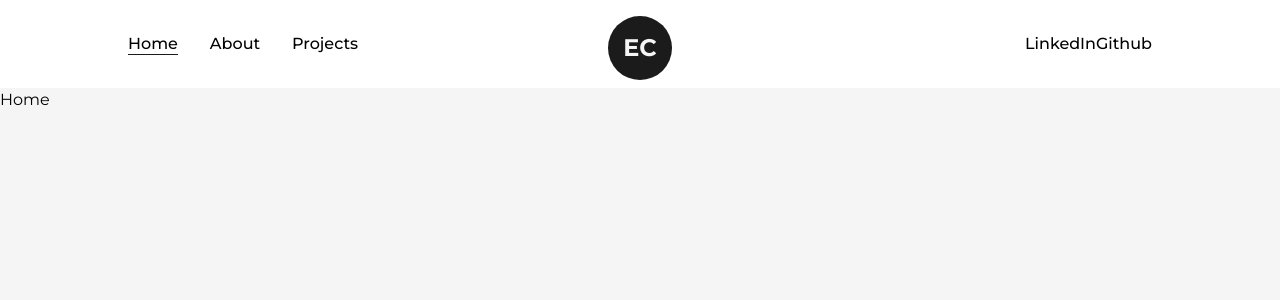
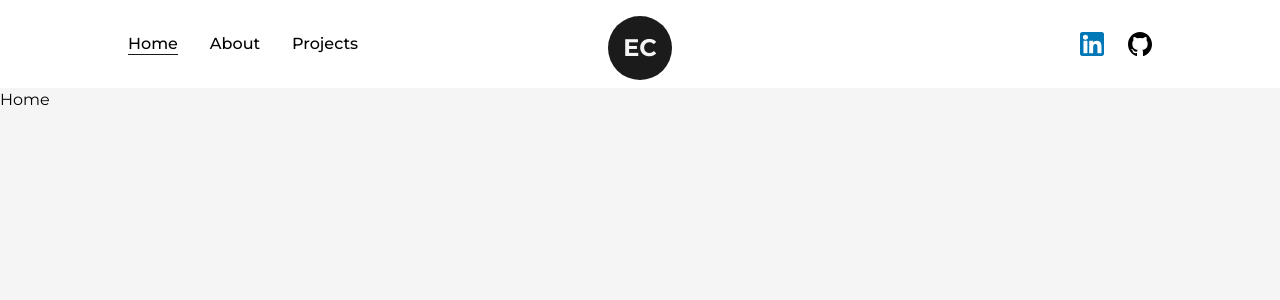
Before and after one commit to erichen886/portfolio_site, a Next.js app: page / in a window 1280 px wide. Shown: the top 300 px of the page. Built offline with nearby package versions, Linux system fonts and the light colour scheme.

Commit message:
add navbar icons and animations

```diff
--- /dev/null
+++ b/src/components/Icons.tsx
@@ -0,0 +1,42 @@
+import * as React from "react";
+import { SVGProps } from "react";
+
+export const LinkedInIcon = ({
+  className,
+  ...rest
+}: SVGProps<SVGSVGElement>) => (
+  <svg
+    xmlns="http://www.w3.org/2000/svg"
+    xmlSpace="preserve"
+    width="1em"
+    height="1em"
+    viewBox="0 0 382 382"
+    className={`w-full h-auto ${className}`}
+    {...rest}
+  >
+    <path
+      d="M347.445 0H34.555C15.471 0 0 15.471 0 34.555v312.889C0 366.529 15.471 382 34.555 382h312.889C366.529 382 382 366.529 382 347.444V34.555C382 15.471 366.529 0 347.445 0zM118.207 329.844c0 5.554-4.502 10.056-10.056 10.056H65.345c-5.554 0-10.056-4.502-10.056-10.056V150.403c0-5.554 4.502-10.056 10.056-10.056h42.806c5.554 0 10.056 4.502 10.056 10.056v179.441zM86.748 123.432c-22.459 0-40.666-18.207-40.666-40.666S64.289 42.1 86.748 42.1s40.666 18.207 40.666 40.666-18.206 40.666-40.666 40.666zM341.91 330.654a9.247 9.247 0 0 1-9.246 9.246H286.73a9.247 9.247 0 0 1-9.246-9.246v-84.168c0-12.556 3.683-55.021-32.813-55.021-28.309 0-34.051 29.066-35.204 42.11v97.079a9.246 9.246 0 0 1-9.246 9.246h-44.426a9.247 9.247 0 0 1-9.246-9.246V149.593a9.247 9.247 0 0 1 9.246-9.246h44.426a9.247 9.247 0 0 1 9.246 9.246v15.655c10.497-15.753 26.097-27.912 59.312-27.912 73.552 0 73.131 68.716 73.131 106.472v86.846z"
+      style={{
+        fill: "#0077b7",
+      }}
+    />
+  </svg>
+);
+
+export const GithubIcon = ({ className, ...rest }: SVGProps<SVGSVGElement>) => (
+  <svg
+    xmlns="http://www.w3.org/2000/svg"
+    width="1em"
+    height="1em"
+    viewBox="0 0 20 20"
+    className={`w-full h-auto ${className}`}
+    {...rest}
+  >
+    <title>{"github [#142]"}</title>
+    <path
+      fill="#000"
+      fillRule="evenodd"
+      d="M10 0c5.523 0 10 4.59 10 10.253 0 4.529-2.862 8.371-6.833 9.728-.507.101-.687-.219-.687-.492 0-.338.012-1.442.012-2.814 0-.956-.32-1.58-.679-1.898 2.227-.254 4.567-1.121 4.567-5.059 0-1.12-.388-2.034-1.03-2.752.104-.259.447-1.302-.098-2.714 0 0-.838-.275-2.747 1.051A9.396 9.396 0 0 0 10 4.958a9.375 9.375 0 0 0-2.503.345C5.586 3.977 4.746 4.252 4.746 4.252c-.543 1.412-.2 2.455-.097 2.714-.639.718-1.03 1.632-1.03 2.752 0 3.928 2.335 4.808 4.556 5.067-.286.256-.545.708-.635 1.371-.57.262-2.018.715-2.91-.852 0 0-.529-.985-1.533-1.057 0 0-.975-.013-.068.623 0 0 .655.315 1.11 1.5 0 0 .587 1.83 3.369 1.21.005.857.014 1.665.014 1.909 0 .271-.184.588-.683.493C2.865 18.627 0 14.783 0 10.253 0 4.59 4.478 0 10 0"
+    />
+  </svg>
+);
--- a/src/components/NavBar.tsx
+++ b/src/components/NavBar.tsx
@@ -3,6 +3,8 @@ import Link from "next/link";
 import React from "react";
 import Logo from "./Logo";
 import { usePathname } from "next/navigation";
+import { LinkedInIcon, GithubIcon } from "./Icons";
+import { motion } from "framer-motion";
 
 type CustomLinkProps = {
   href: string;
@@ -34,13 +36,25 @@ const NavBar = () => {
         <CustomLink href="/about" title="About" className="mx-4" />
         <CustomLink href="/projects" title="Projects" className="ml-4" />
       </nav>
-      <nav>
-        <Link href="/" target={"_blank"}>
-          LinkedIn
-        </Link>
-        <Link href="/" target={"_blank"}>
-          Github
-        </Link>
+      <nav className="flex items-center justify-center flex-wrap">
+        <motion.a
+          href="https://www.linkedin.com/in/ericchen886/"
+          target={"_blank"}
+          whileHover={{ y: -2 }}
+          whileTap={{ scale: 0.9 }}
+          className="w-6 mr-3"
+        >
+          <LinkedInIcon />
+        </motion.a>
+        <motion.a
+          href="https://github.com/erichen886"
+          target={"_blank"}
+          whileHover={{ y: -2 }}
+          whileTap={{ scale: 0.9 }}
+          className="w-6 ml-3"
+        >
+          <GithubIcon />
+        </motion.a>
       </nav>
       {/* TODO: check if this is actually centered */}
       <div className="absolute left-[50%] top-2 translate-x-[-50%]">
```
